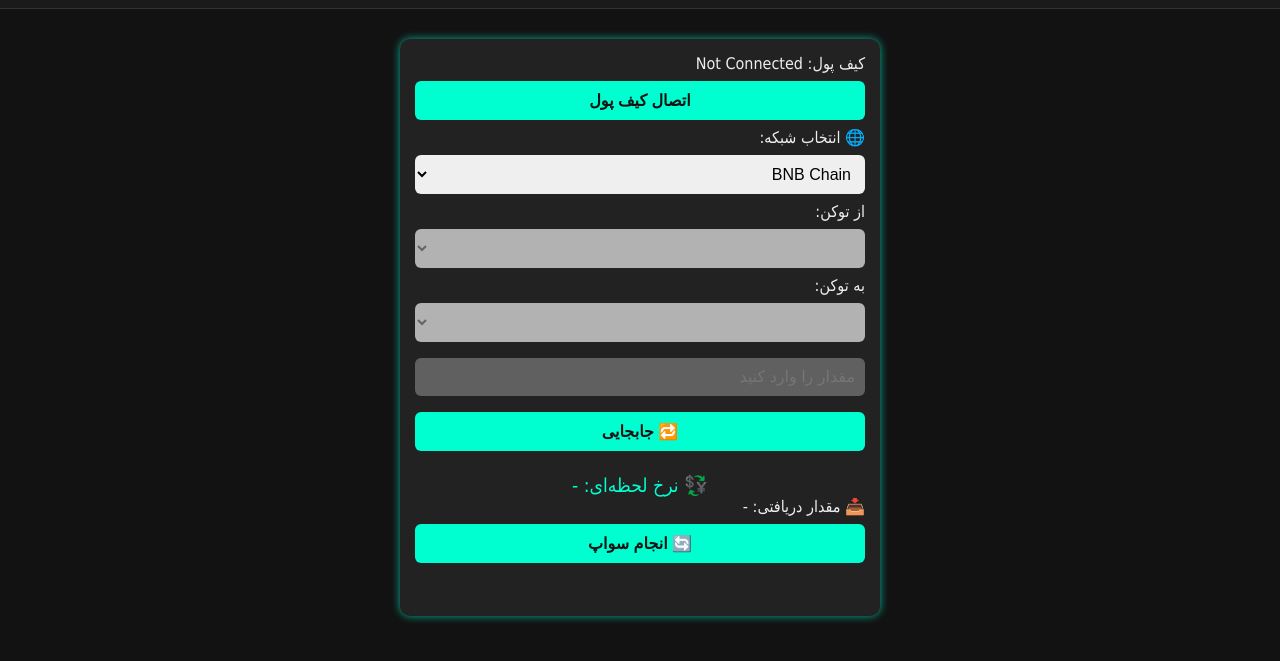
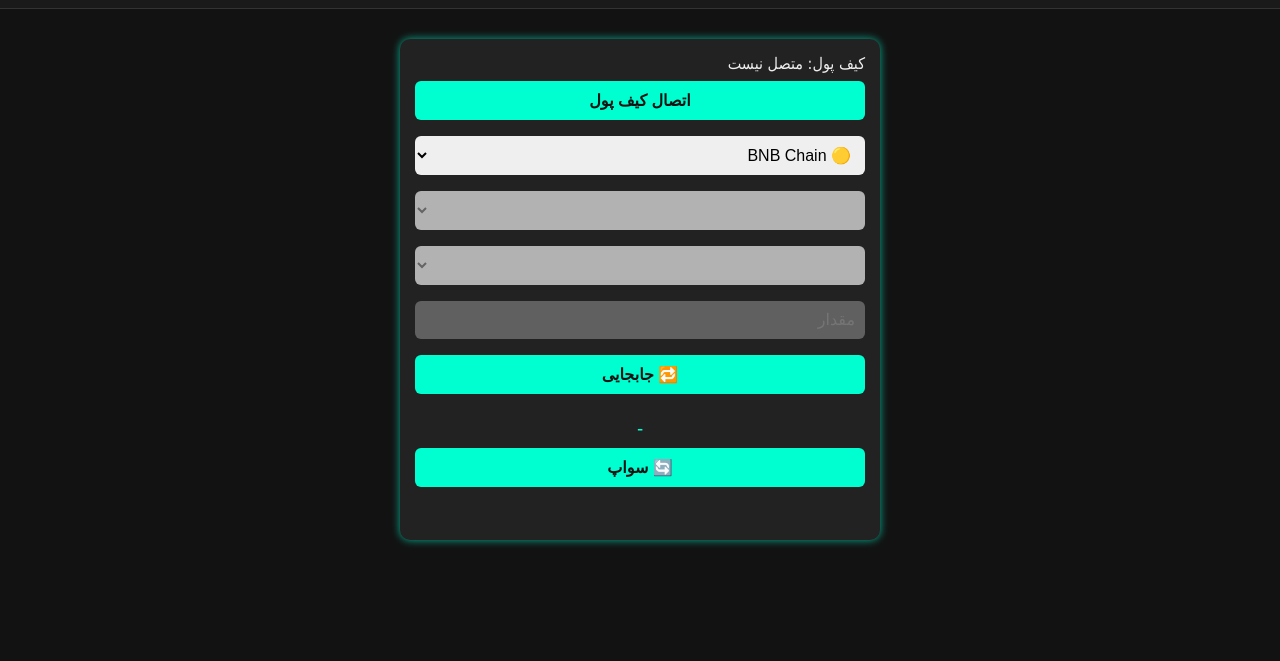
Before and after one commit to AEMS1/saraf1, a plain HTML site: page index.html in a window 1280 px wide. Shown: the part 41-702 px from the top of the page. Drawn offline with Linux system fonts and the light colour scheme.

Commit message:
Update index.html

```diff
--- a/index.html
+++ b/index.html
@@ -4,11 +4,10 @@
   <meta charset="UTF-8" />
   <title>Legend Swap</title>
   <meta name="viewport" content="width=device-width, initial-scale=1.0" />
-  <link rel="stylesheet" href="style.css">
+  <link rel="stylesheet" href="style.css" />
 </head>
 <body>
-
-  <!-- ✅ نوار بالا -->
+  <!-- ✅ Navbar -->
   <header class="navbar">
     <div class="logo">Legend Swap</div>
     <button class="burger" id="burger" onclick="toggleMenu(this)">
@@ -16,7 +15,7 @@
     </button>
   </header>
 
-  <!-- ✅ منوی کناری -->
+  <!-- ✅ Sidebar Menu -->
   <nav id="sidebar">
     <ul>
       <li><a href="#">🏠 خانه</a></li>
@@ -26,45 +25,38 @@
     </ul>
   </nav>
 
-  <!-- ✅ بخش اصلی -->
+  <!-- ✅ Main Content -->
   <main class="content">
-    <p>کیف پول: <span id="walletAddress">Not Connected</span></p>
+    <p>کیف پول: <span id="walletAddress">متصل نیست</span></p>
     <button id="connectButton" onclick="connectWallet()">اتصال کیف پول</button>
 
-    <label>🌐 انتخاب شبکه:</label>
-    <select id="networkSelect" onchange="changeNetwork()">
-      <option value="bsc">BNB Chain</option>
-      <option value="eth">Ethereum</option>
+    <select id="networkSelector" onchange="changeNetwork()">
+      <option value="bsc">🟡 BNB Chain</option>
+      <option value="eth">🟣 Ethereum</option>
     </select>
 
-    <label>از توکن:</label>
     <select id="fromToken"></select>
-
-    <label>به توکن:</label>
     <select id="toToken"></select>
-
-    <input type="number" id="amount" placeholder="مقدار را وارد کنید" />
-
+    <input type="number" id="amount" placeholder="مقدار" />
     <button id="reverseButton" onclick="reverseTokens()">🔁 جابجایی</button>
 
-    <div id="priceInfo">💱 نرخ لحظه‌ای: -</div>
-    <div id="receiveInfo">📥 مقدار دریافتی: -</div>
-
-    <button id="swapButton" onclick="swapTokens()">🔄 انجام سواپ</button>
+    <div id="priceInfo">-</div>
+    <button id="swapButton" onclick="swapTokens()">🔄 سواپ</button>
     <div id="status"></div>
   </main>
 
-  <!-- ✅ اسکریپت‌ها -->
-  <script src="https://cdn.jsdelivr.net/npm/web3@1.10.0/dist/web3.min.js"></script>
-  <script src="abi.js"></script>
-  <script src="tokens.js"></script>
-  <script src="main.js"></script>
-
+  <!-- ✅ Scripts -->
   <script>
     function toggleMenu(btn) {
       btn.classList.toggle("open");
       document.getElementById("sidebar").classList.toggle("active");
     }
   </script>
+
+  <!-- ✅ Script Files -->
+  <script src="https://cdn.jsdelivr.net/npm/web3@1.10.0/dist/web3.min.js"></script>
+  <script src="abi.js"></script>
+  <script src="tokens.js"></script>
+  <script src="main.js"></script>
 </body>
 </html>
```
